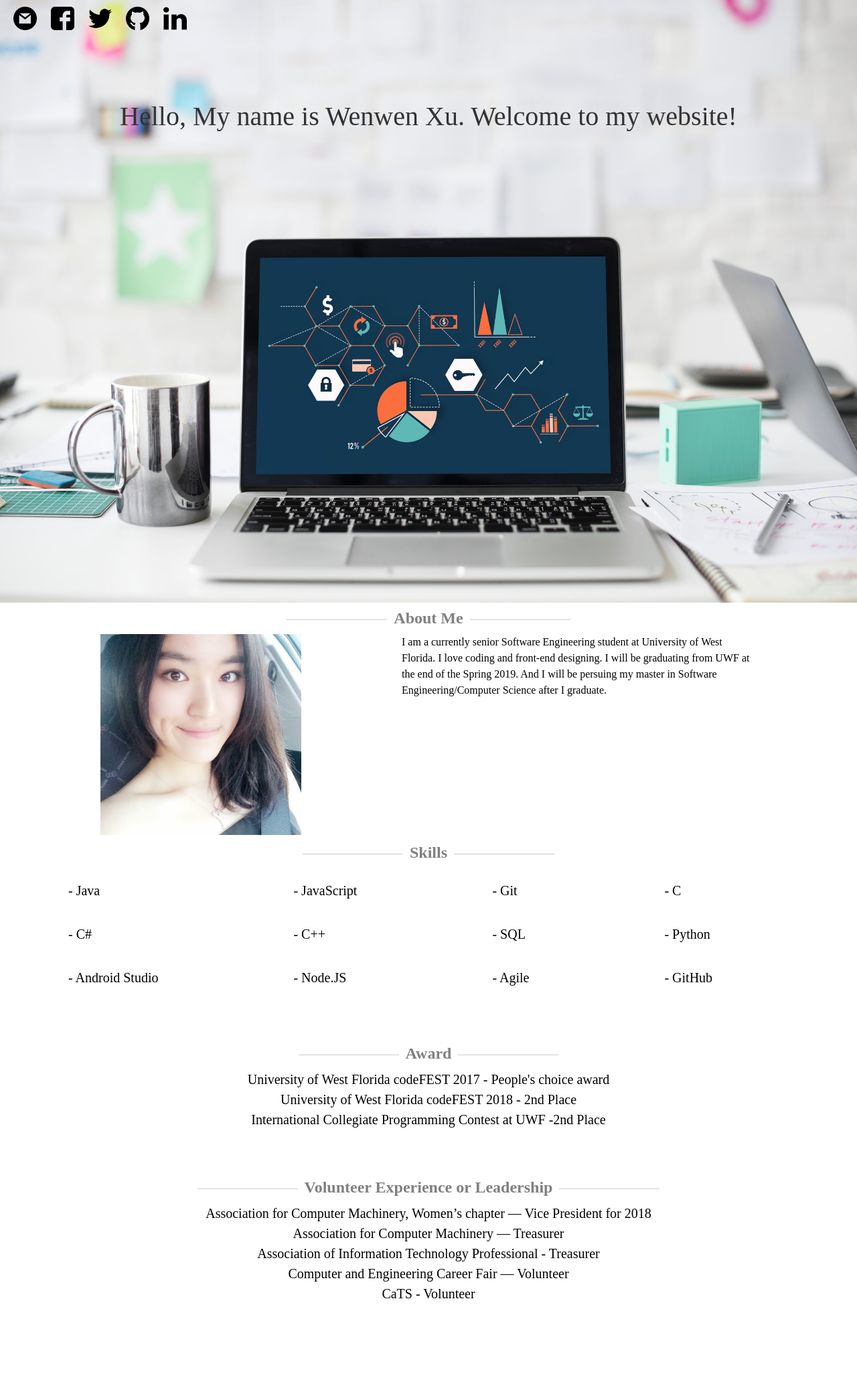
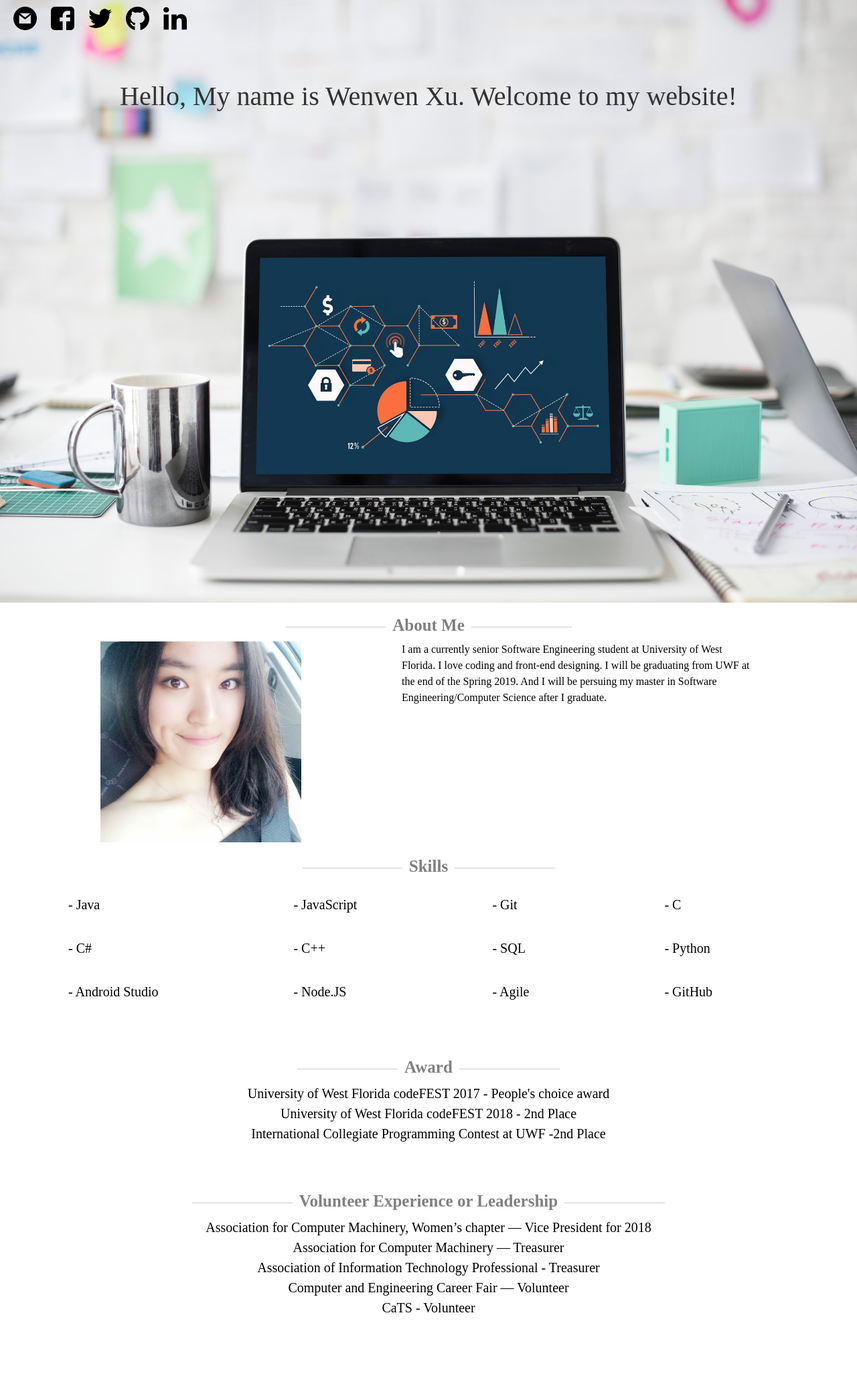
Before and after one commit to wenxu2/portfolio, a PHP site: page / in a window 1280 px wide. Shown: the top 2058 px of the page at 67% size. Run offline with PHP 8.4, Linux system fonts and the light colour scheme.

Commit message:
add files

```diff
--- a/css/style.css
+++ b/css/style.css
@@ -26,9 +26,6 @@ hr{
     color: lightgrey;
 }
 
-h1{
-    padding-top: 100px;
-}
 .menubar{
     overflow: hidden;
     height: 50px;
@@ -51,13 +48,17 @@ td{
     padding-top:20px;
     padding-bottom: 20px;
     font-size: 20px;
+    text-size-adjust: 20px;
 }
 
 li{
     line-height: 1.5;
     font-size: 20px;
+    text-size-adjust: 20px;
 }
 .aboutme{
+    padding-top: 10px;
+    padding-bottom: 10px;
     height:350px;
 }
 
@@ -78,10 +79,15 @@ li{
 
 h1{
     font-weight: normal;
+    text-size-adjust: 40px;
     font-size: 40px;
+    padding-top: 70px;
 }
+
 h2{
     color:grey;
+    text-size-adjust: 25px;
+    font-size: 25px;
     padding-top: 10px;
     padding-bottom: 10px;
 }
```
